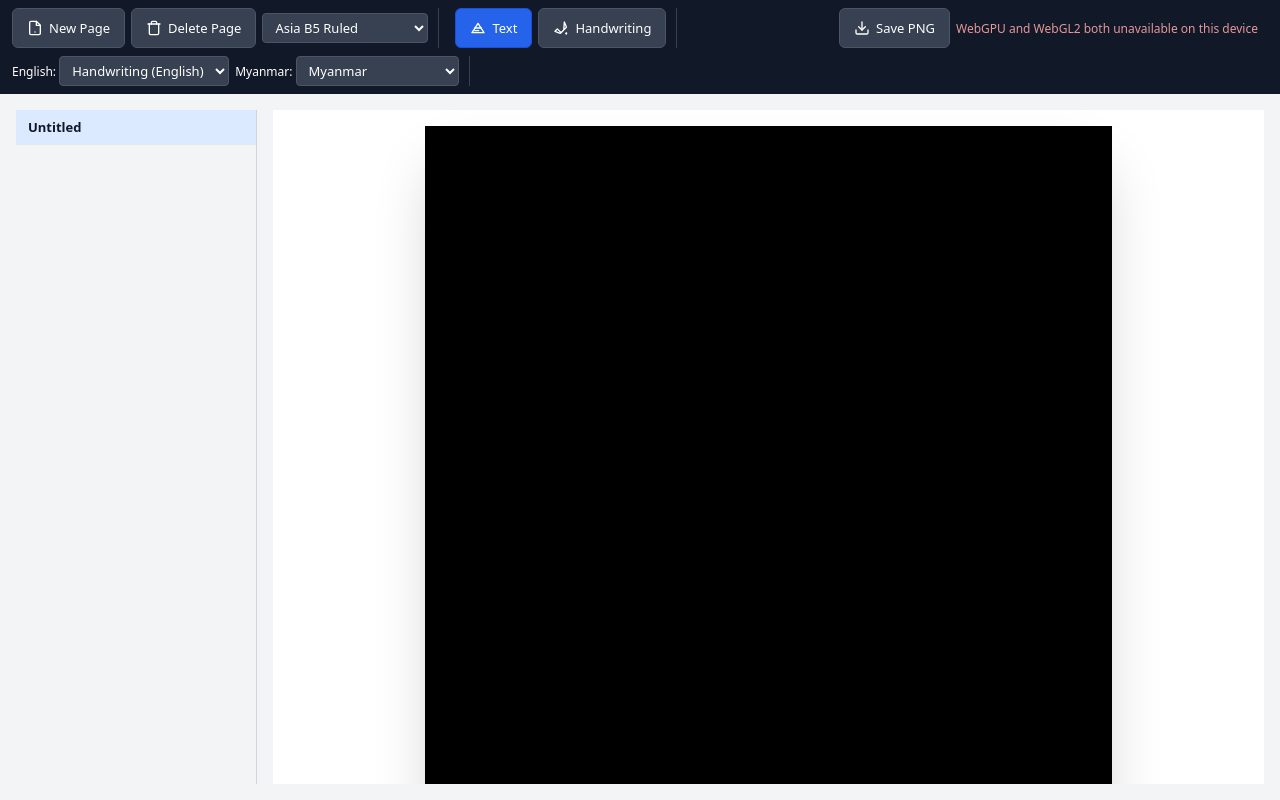
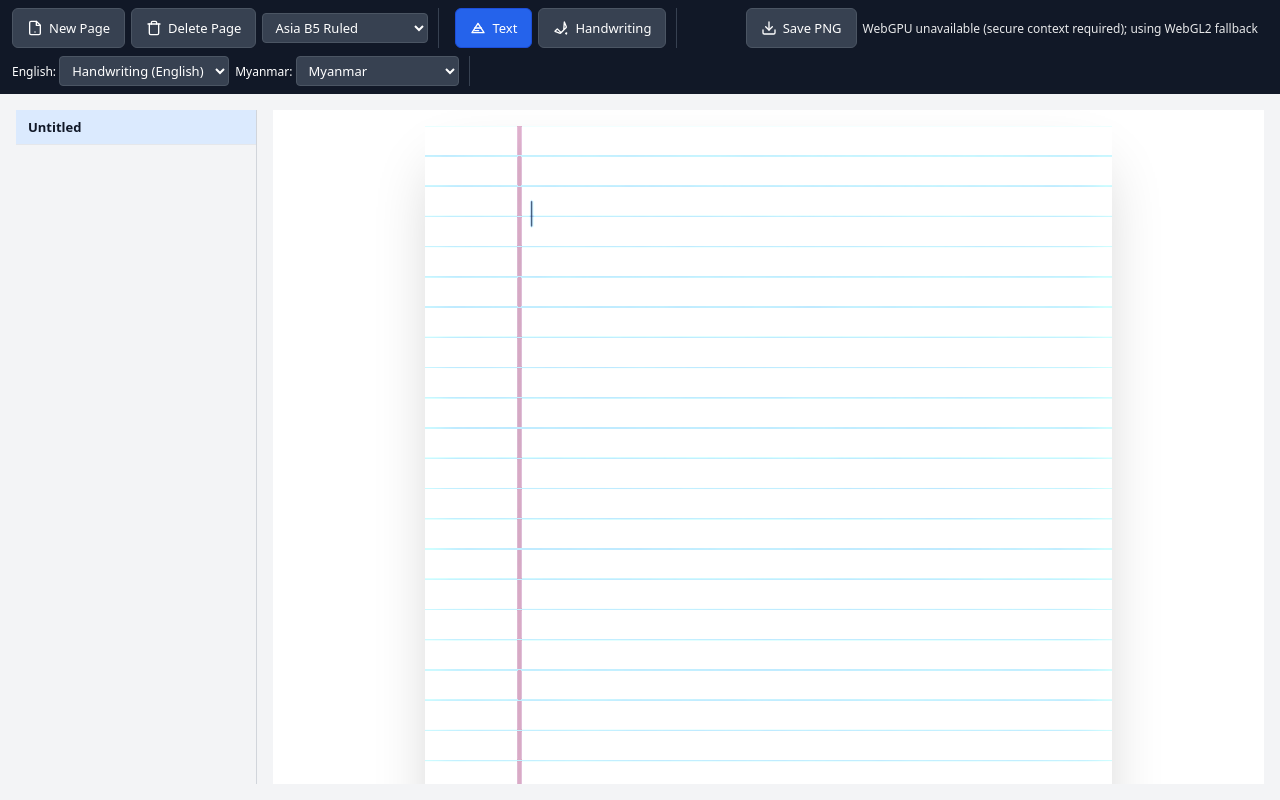
Before and after one commit to kg24ghrt-ops/Web-GPU-, a website with bundled scripts: page index.html in a window 1280 px wide. Built offline with nearby package versions, Linux system fonts and the light colour scheme.

Commit message:
fix: WebGL2 duplicate step variable in composite shader
The composite fragment shader declared 'step' twice with different types:
'float step = 1.0' in the ambient occlusion loop and 'vec2 step = ...' for
text bleed sampling. GLSL ES 3.0 does not allow redeclaring the same name
with a different type, so the WebGL2 fallback failed to compile whenever
WebGPU was unavailable.

Renamed the AO loop variable to 'aoStep' so 'step' is only the vec2 used
for text bleed sampling. Bumped ?v= to 14.

Co-Authored-By: NVIDIA Nemotron 3.5 Super VL (via Kilo Gateway)

```diff
--- a/index.html
+++ b/index.html
@@ -48,6 +48,6 @@
     </nav>
     <div class="page-view" id="page-view"></div>
   </main>
-  <script type="module" src="js/main.js?v=13"></script>
+  <script type="module" src="js/main.js?v=14"></script>
 </body>
 </html>
--- a/js/gpu/webgl2.js
+++ b/js/gpu/webgl2.js
@@ -219,15 +219,15 @@ void main() {
   float h0 = samplePaper(uv).a;
   float ao = 0.0;
   float weight = 1.0;
-  float step = 1.0;
+  float aoStep = 1.0;
   for (int i = 0; i < 4; i++) {
     float angle = float(i) * 1.5708;
     vec2 dir = vec2(cos(angle), sin(angle));
-    vec2 p = uv + dir * step * vec2(1.0 / u_resolution.x, 1.0 / u_resolution.y);
+    vec2 p = uv + dir * aoStep * vec2(1.0 / u_resolution.x, 1.0 / u_resolution.y);
     float hd = samplePaper(p).a;
     if (hd < h0) ao += (h0 - hd) * weight;
     weight *= 0.5;
-    step *= 2.0;
+    aoStep *= 2.0;
   }
   ao = clamp(ao * 0.5, 0.0, 1.0);
   float lighting = (u_ambient + (1.0 - u_ambient) * diffuse) * (1.0 - 0.4 * ao);
```
